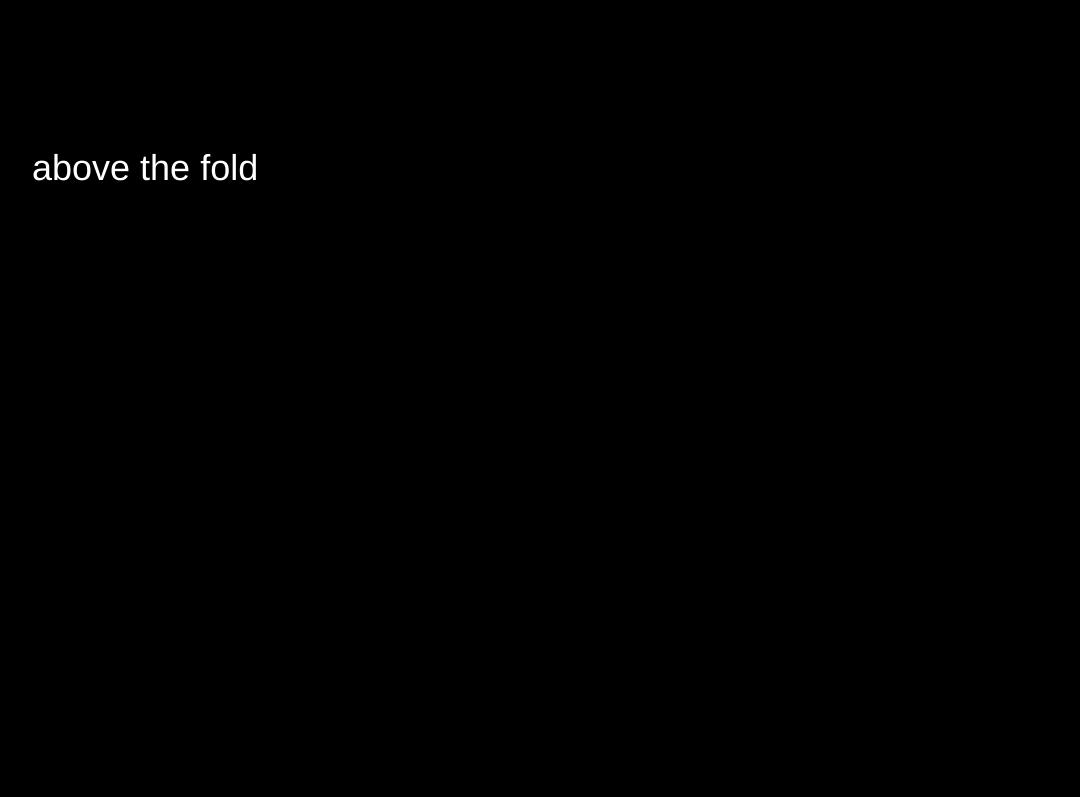
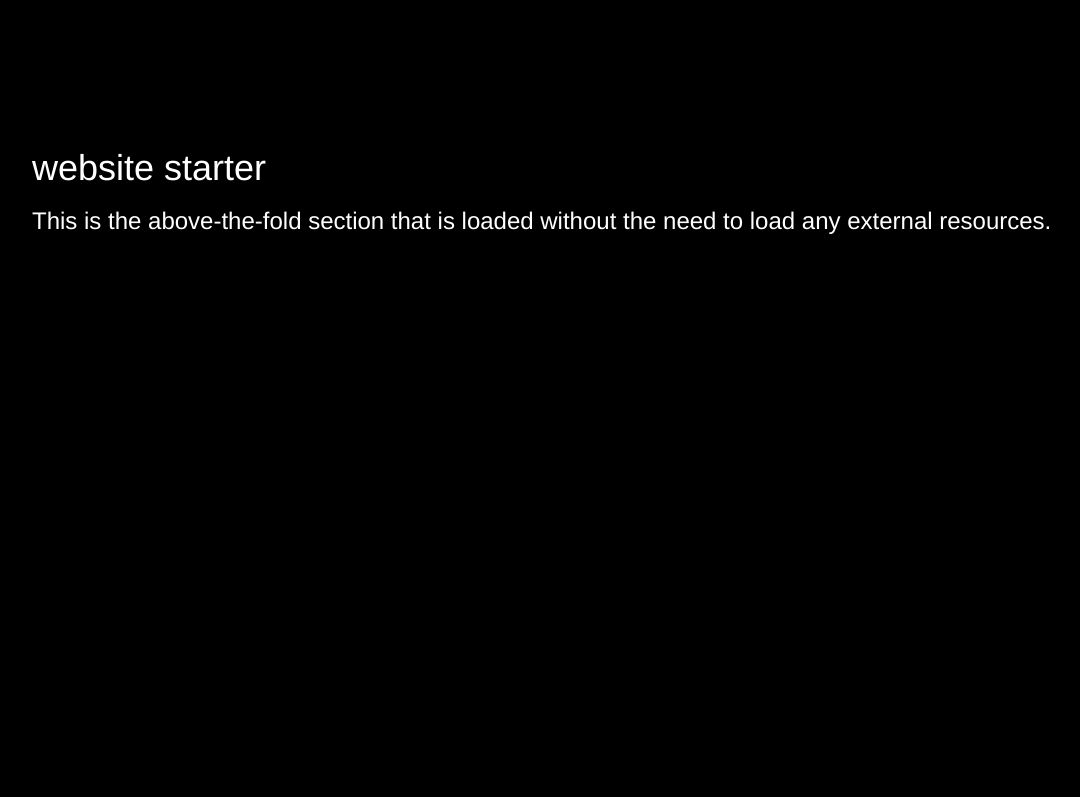
Before and after one commit to kitconcept/website-starter-performance, a website built with webpack: page src/index.html in a window 1280 px wide. Shown: the top 797 px of the page, without its empty margins (96-1176 px from the left). Built offline with nearby package versions, Linux system fonts and the light colour scheme.

Commit message:
CSS indentation; above-the-fold content added.

```diff
--- a/src/index.html
+++ b/src/index.html
@@ -6,7 +6,7 @@
   <meta name="viewport" content="width=device-width, initial-scale=1">
   <meta name="description" content="">
   <meta name="author" content="">
-  <title>Carousel Template for Bootstrap</title>
+  <title>Website Starter &mdash; by kitconcept</title>
   <style type="text/css">
     body {
       margin: 0;
@@ -29,7 +29,8 @@
 <body>
   <div class="above-the-fold">
     <div class="inner">
-      <h1>above the fold</h1>
+      <h1>website starter</h1>
+      <h3>This is the above-the-fold section that is loaded without the need to load any external resources.</h3>
     </div>
   </div>
 <!--
```
Lines whose indentation alone changed are shown as unchanged.
